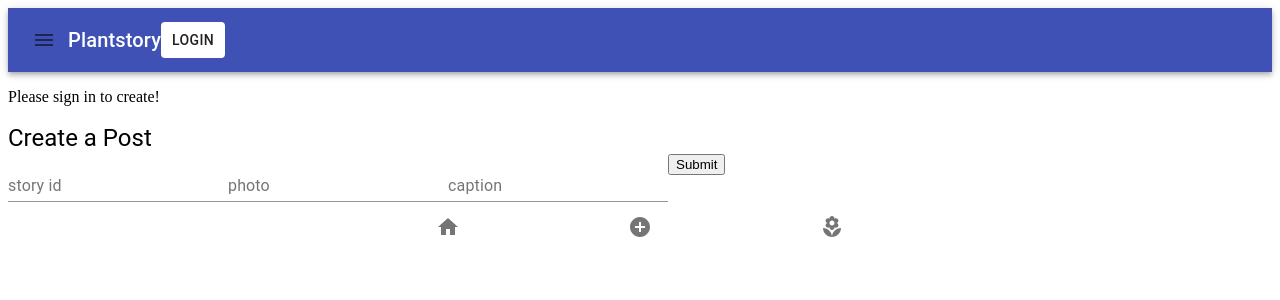
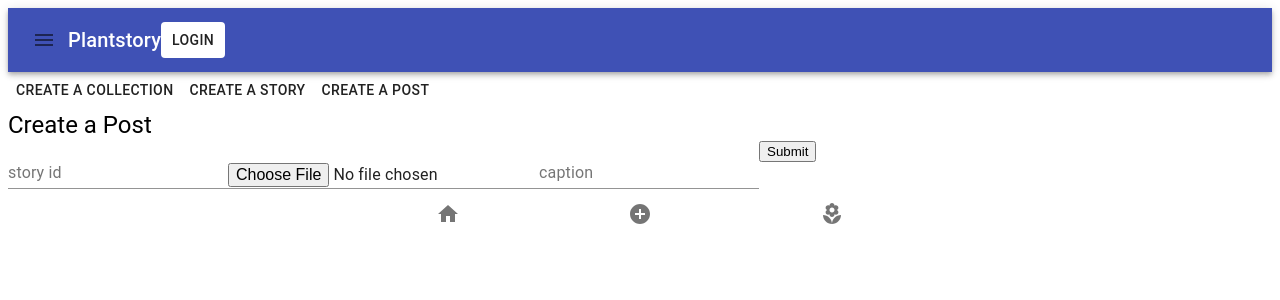
Before and after one commit to jguzz/plantstory-client, a React (Create React App) app: page /create/post in a window 1280 px wide. Shown: the top 300 px of the page. Built offline with nearby package versions, Linux system fonts and the light colour scheme; no server answers.

Commit message:
basic post to posts working

```diff
--- a/src/App.js
+++ b/src/App.js
@@ -1,5 +1,6 @@
 import React from "react";
 import { Route, Switch } from "react-router-dom";
+import {DirectUpload} from 'activestorage'
 // Components
 import Login from "./components/auth/Login";
 import Signup from "./components/auth/Signup";
@@ -45,7 +46,7 @@ class App extends React.Component {
     latinName: '',
     collectionID: null,
     // Post
-    photo: '',
+    photo: {},
     caption: '',
     storyId: null,
   }
@@ -66,6 +67,17 @@ class App extends React.Component {
     })
     .then(res => res.json()))
   }
+  // Put helper method
+  put = (url, data) => {
+    return(fetch(url,{
+      method: 'PUT',
+      headers: {
+        'Content-Type': 'application/json',
+        'Accept': 'application/json'
+      },
+      body: JSON.stringify(data)
+    }).then(res => res.json))
+  }
   // Fetch helper method
   fetch = (url, name) => {
     fetch(url)
@@ -85,6 +97,9 @@ class App extends React.Component {
   // ========== FORM ===========
   // Handle change helper method
   handleChange = (e) => {
+    e.target.name === 'photo' ?     this.setState({
+      [e.target.name]: e.target.files[0]
+    }) :
     this.setState({
       [e.target.name]: e.target.value
     })
@@ -112,6 +127,7 @@ class App extends React.Component {
   }
 
   // ==== Create ====
+  // Collection Submit
   createCollectionSubmit = (e) => {
     e.preventDefault()
     const {currentUser, collectionDescription, collectionName, collections} = this.state
@@ -119,23 +135,34 @@ class App extends React.Component {
     this.post(COLLECTION_URL, newCollection)
     .then(this.setState({collections: [...collections, newCollection]}))
   }
+  // Story Submit
   createStorySubmit = (e) => {
     e.preventDefault()
     const {plantNickname, acquiredOn, commonName, latinName, collectionID,stories} = this.state
     const newStory = {collection_id: collectionID, nickname: plantNickname, acquiredOn: acquiredOn, owned: true, common_name: commonName, latin_name: latinName}
-     this.post(STORY_URL, newStory).then(story => this.setState({stories: [...stories, story]}))
+    this.post(STORY_URL, newStory).then(story => this.setState({stories: [...stories, story]}))
   }
+  // Post Submit
   createPostSubmit = (e) => {
     e.preventDefault()
-    const {storyId, caption, posts} = this.state
+    const {storyId, caption, posts, photo} = this.state
     const newPost = {story_id: storyId, caption: caption}
-    this.post(POST_URL, newPost).then(post => this.setState({posts: [...posts, newPost]}))
+    this.post(POST_URL, newPost)
+    .then(console.log)
+    // .then(data => this.uploadFile(photo, data))
+  }
+  // sends file to active storage in the backend
+  uploadFile = (file,post) => {
+    const upload = new DirectUpload(file, 'http://localhost:3000/rails/active_storage/direct_uploads')
+    upload.create((error,blob) => {
+      error? console.log(error) : this.put(`${BASE_URL}/posts/${post.id}`, {post_img: blob.signed_id})
+    })
   }
 
-// ==== Profile ====
-collectionClick = (id) => {
-  const showCollection = this.state.collections.find(collection => collection.id === id)
-}
+  // ==== Profile ====
+  collectionClick = (id) => {
+    const showCollection = this.state.collections.find(collection => collection.id === id)
+  }
 
   render() {
     const {currentUser,currentAvatar, collectionName, collectionDescription, plantNickname, acquiredOn, commonName, latinName, photo, caption, collectionID, storyId} = this.state
--- a/src/components/create/CreateContainer.js
+++ b/src/components/create/CreateContainer.js
@@ -18,7 +18,7 @@ function CreateContainer({
 }) {
   return (
     <>
-	{currentUser ? <>
+	{true ? <>
       <Button component={Link} to="/create/collection">
         Create a Collection
       </Button>
--- a/src/components/create/NewPost.js
+++ b/src/components/create/NewPost.js
@@ -11,7 +11,7 @@ function NewPost({photo, caption, storyId, handleChange, createPostSubmit}) {
     <Typography variant="h5">Create a Post</Typography>
     <label>
       <TextField value={storyId} label="story id" name="storyId" type="text" />
-      <TextField value={photo} label="photo" name="photo" type="text" />
+      <TextField label="photo" name="photo" type="file" />
       <TextField value={caption} label="caption" name="caption" type="text" />
     </label>
 
```
